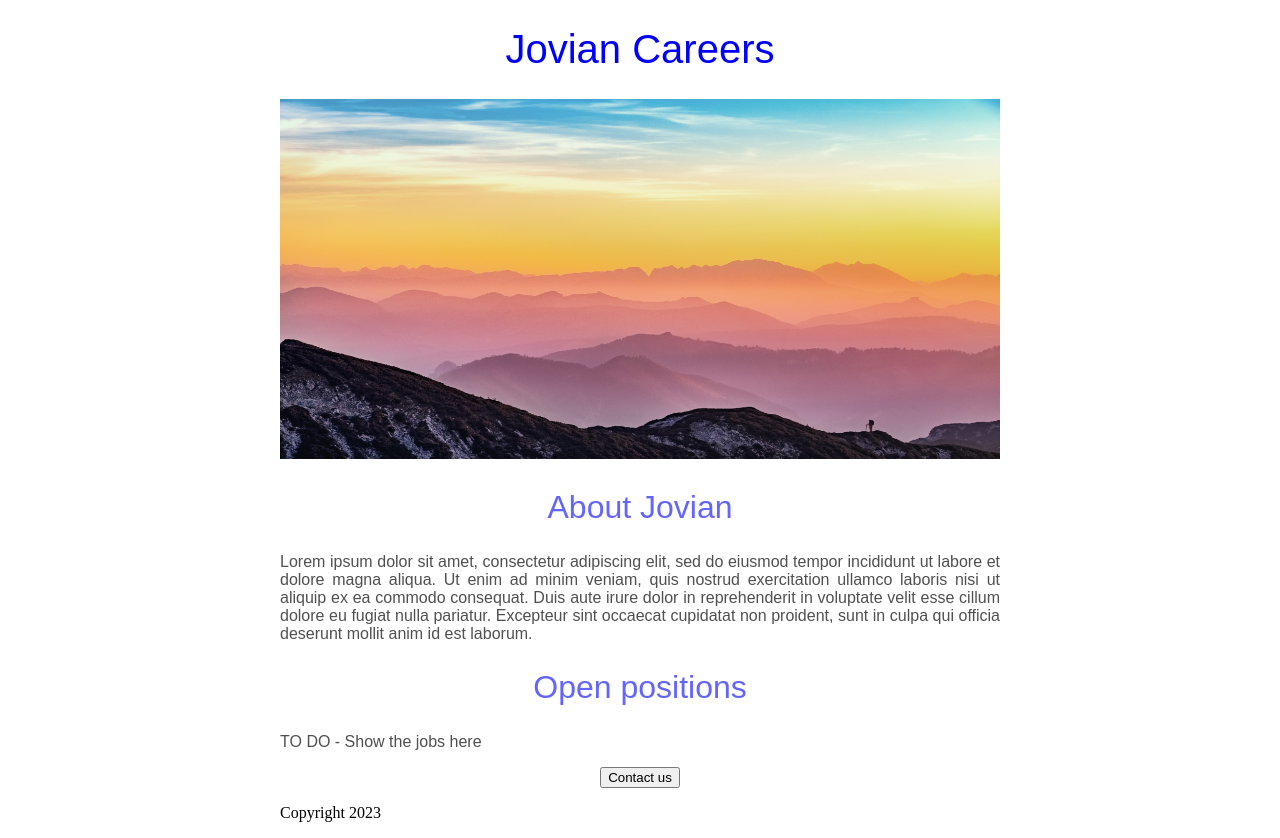
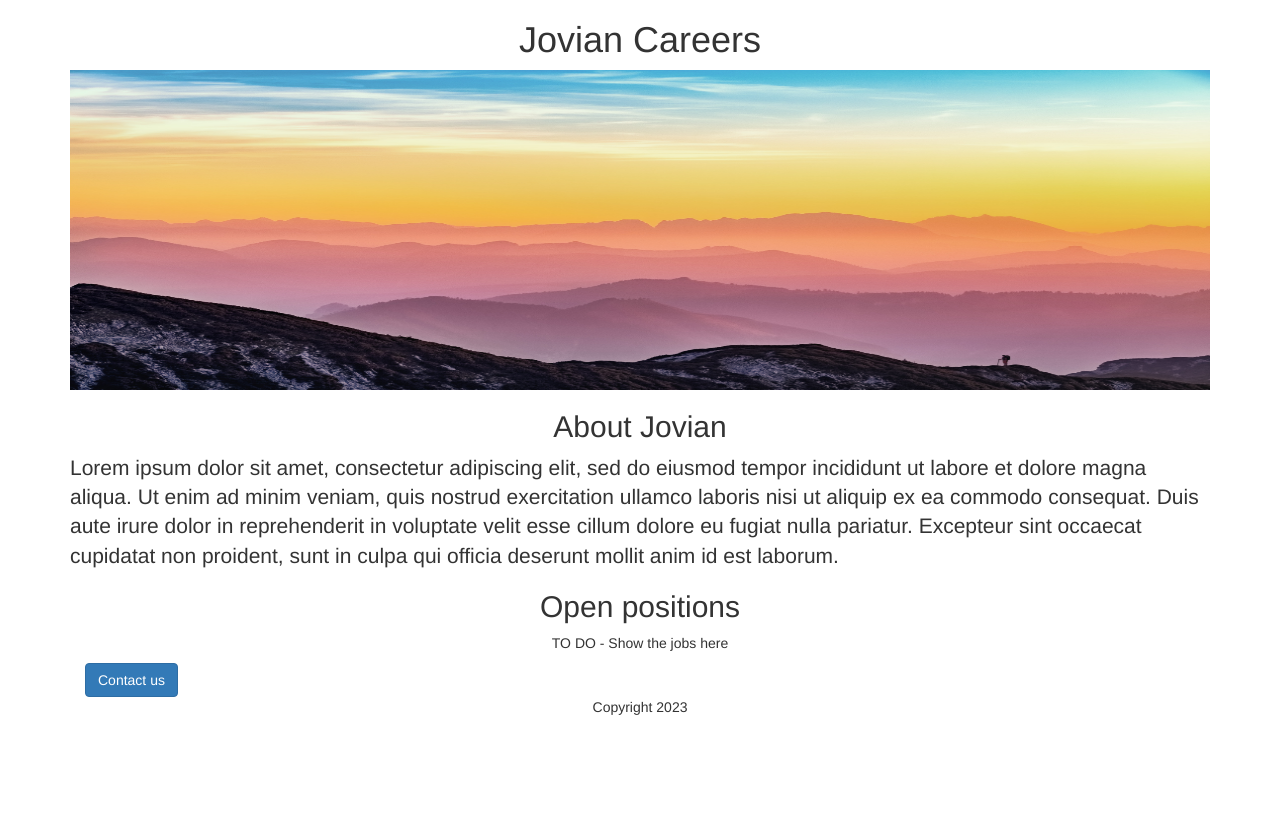
Before and after one commit to rosepad21/web-development-project-v2, a Flask app: page / in a window 1280 px wide. After the commit the page ends 715 px from the top, so only its background shows below. Run offline with Flask 2, Linux system fonts and the light colour scheme.

Commit message:
added bootstrap

```diff
--- a/templates/home.html
+++ b/templates/home.html
@@ -1,56 +1,38 @@
 <!DOCTYPE html>
 <html>
   <head>
+    <meta charset="utf-8">
+    <meta http-equiv="X-UA-Compatible" content="IE=edge">
+    <meta name="viewport" content="width=device-width, initial-scale=1">
+    <link rel="stylesheet" href="https://cdn.jsdelivr.net/npm/bootstrap@3.4.1/dist/css/bootstrap.min.css" integrity="sha384-HSMxcRTRxnN+Bdg0JdbxYKrThecOKuH5zCYotlSAcp1+c8xmyTe9GYg1l9a69psu" crossorigin="anonymous">
+
     <title>Jovian Careers</title>
     <style>
-      h1 {
-        font-size: 40px;
-        font-family: Arial;
-        font-weight: normal;
-        color: rgb(0, 0, 255);
-        text-align: center;
-      }
-
       #banner {
+        height: 320px;
         width: 100%;
-        height: 360px;
         object-fit: center;
       }
 
-      h2 {
-        font-family: Arial;
-        font-size: 32px;
-        color: rgb(100, 100, 255);
-        text-align: center;
-        font-weight: normal;
-      }
-
-      .bodytext {
-        font-family: Arial;
-        color: rgb(80, 80, 80);
-        text-align: justify;
-      }
-
-      #container {
-        max-width: 720px;
-        margin: 0 auto 0 auto;
+      div {
+        margin: auto;
       }
     </style>
   </head>
   <body>
-    <div id='container'>
-    <h1>Jovian Careers</h1>
-    <img id='banner' src="https://web-development-project.midorukawa.repl.co/static/banner.jpg" height="320">
-    <h2>About Jovian</h2>
-    <p class='bodytext'>
+    <div class='container'>
+    <h1 class='text-center mt-2 mb-4'>Jovian Careers</h1>
+    <img id='banner' class='img-responsive' src="https://web-development-project.midorukawa.repl.co/static/banner.jpg" height="320">
+    <h2 class='text-center mt-2 mb-4'>About Jovian</h2>
+    <p class='lead'>
       Lorem ipsum dolor sit amet, consectetur adipiscing elit, sed do eiusmod tempor incididunt ut labore et dolore magna aliqua. Ut enim ad minim veniam, quis nostrud exercitation ullamco laboris nisi ut aliquip ex ea commodo consequat. Duis aute irure dolor in reprehenderit in voluptate velit esse cillum dolore eu fugiat nulla pariatur. Excepteur sint occaecat cupidatat non proident, sunt in culpa qui officia deserunt mollit anim id est laborum.
     </p>
-    <h2>Open positions</h2>
-    <p class='bodytext'>TO DO - Show the jobs here</p>
-    <div style='text-align:center'>
-    <button>Contact us</button>
+    <h2 class='text-center'>Open positions</h2>
+    <p class='text-center'>TO DO - Show the jobs here</p>
+    <div class='container'>
+    <button class="btn btn-primary">Contact us</button>
     </div>
-    <p>Copyright 2023</p>
+    <p class='text-center'>Copyright 2023</p>
     </div>
   </body>
 </html>
```
